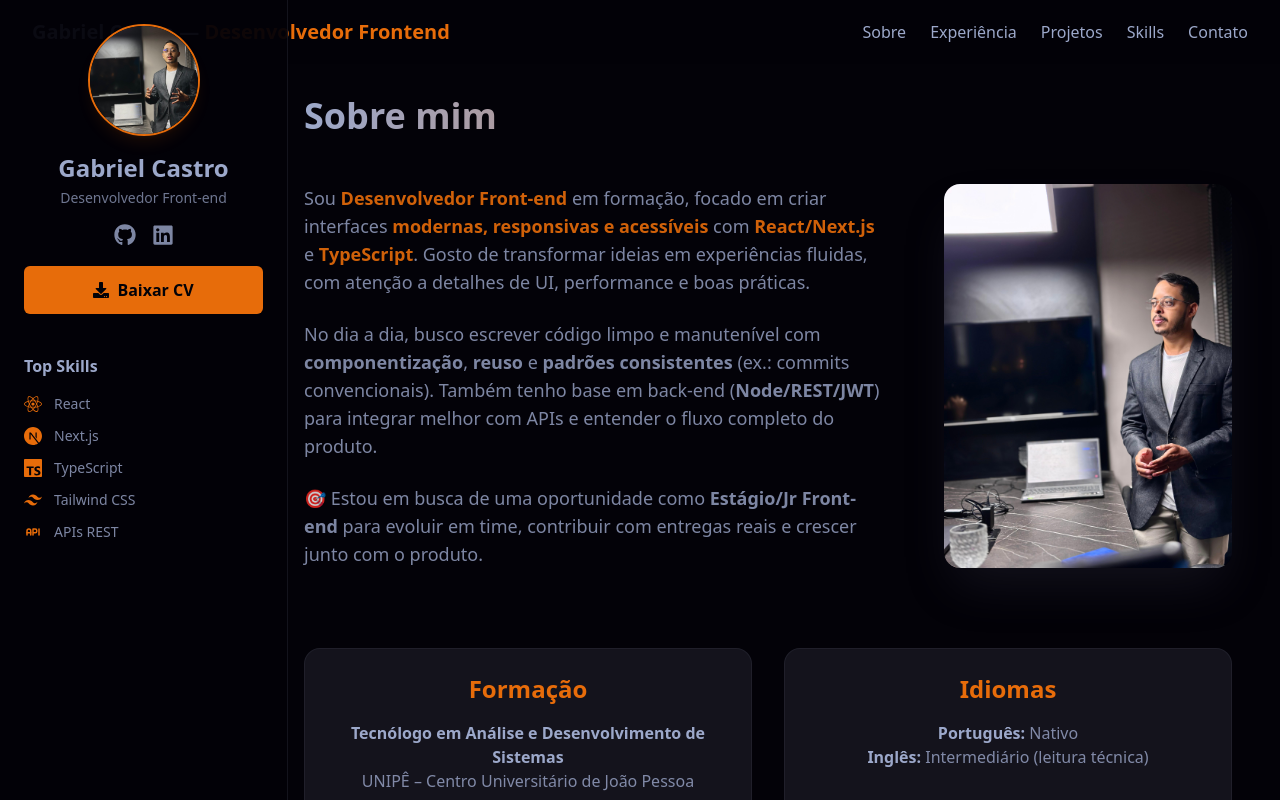
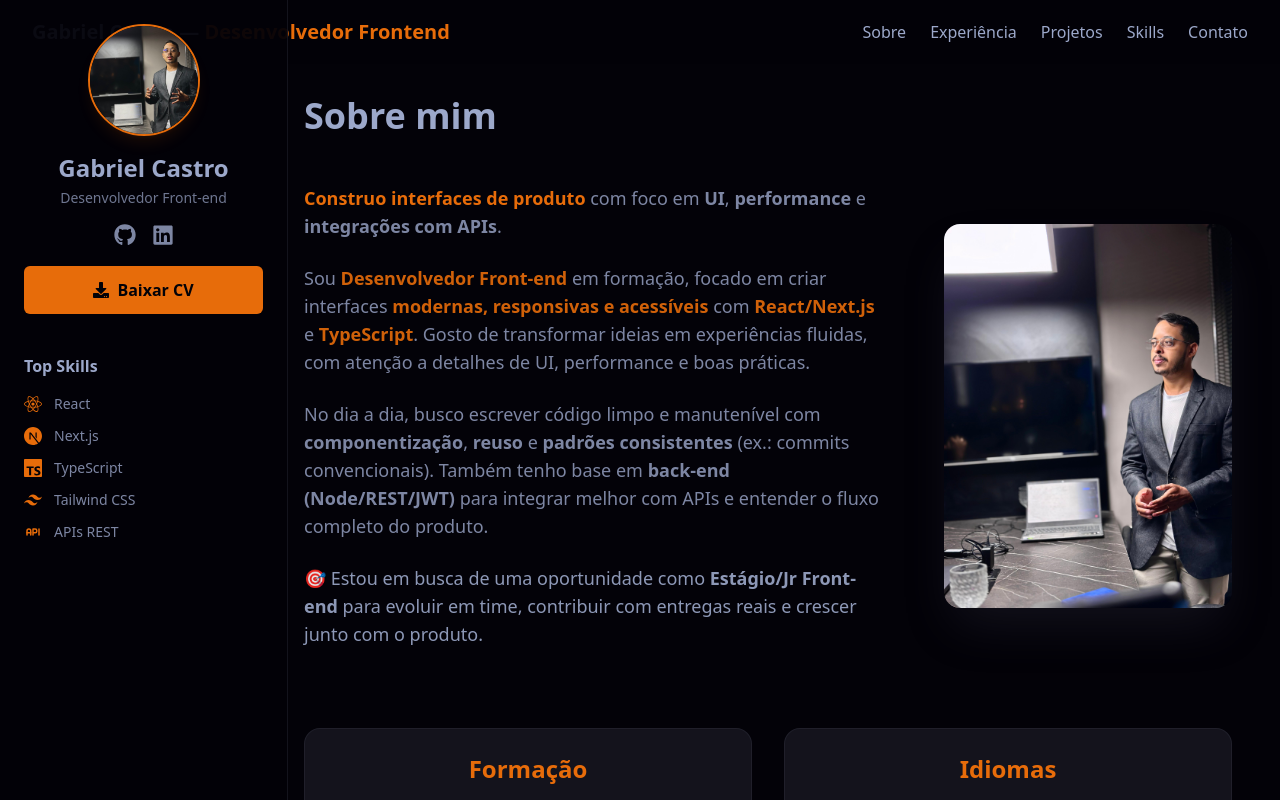
Before and after one commit to DevBielCastro/Gabriel-Castro_Portfolio, a React (Vite) app: page / in a window 1280 px wide. Shown: the top 800 px of the page. Built offline with nearby package versions, Linux system fonts and the light colour scheme.

Commit message:
Correções de textos e melhoria de contraste em cards

```diff
--- a/src/components/About.tsx
+++ b/src/components/About.tsx
@@ -1,36 +1,49 @@
-import aboutPhoto from '../assets/about-photo.jpg';
-import { SectionWrapper } from './SectionWrapper';
+import aboutPhoto from "../assets/about-photo.jpg";
+import { SectionWrapper } from "./SectionWrapper";
 
 export function About() {
   return (
     <SectionWrapper id="about">
       <div className="max-w-7xl mx-auto">
-        <h2 className="text-4xl font-bold mb-12 bg-clip-text text-transparent bg-gradient-to-r from-secondary to-accent">
-          Sobre mim
-        </h2>
+        <h2 className="text-4xl font-bold mb-12 text-secondary">Sobre mim</h2>
 
         <div className="flex flex-col md:flex-row items-center gap-16">
           <div className="md:w-2/3 text-lg text-secondary/80 space-y-6">
             <p>
-              Sou <span className="text-accent/90 font-semibold">Desenvolvedor Front-end</span> em formação, focado em criar
-              interfaces <span className="text-accent/90 font-semibold">modernas, responsivas e acessíveis</span> com{' '}
-              <span className="text-accent/90 font-semibold">React/Next.js</span> e{' '}
-              <span className="text-accent/90 font-semibold">TypeScript</span>.
-              Gosto de transformar ideias em experiências fluidas, com atenção a detalhes de UI, performance e boas práticas.
+              <span className="text-accent font-semibold">
+                Construo interfaces de produto
+              </span>{" "}
+              com foco em <span className="font-semibold">UI</span>,{" "}
+              <span className="font-semibold">performance</span> e{" "}
+              <span className="font-semibold">integrações com APIs</span>.
             </p>
 
             <p>
-              No dia a dia, busco escrever código limpo e manutenível com{' '}
-              <span className="font-semibold">componentização</span>,{' '}
-              <span className="font-semibold">reuso</span> e{' '}
-              <span className="font-semibold">padrões consistentes</span> (ex.: commits convencionais).
-              Também tenho base em back-end (<span className="font-semibold">Node/REST/JWT</span>) para integrar melhor com APIs
-              e entender o fluxo completo do produto.
+              Sou <span className="text-accent/90 font-semibold">Desenvolvedor Front-end</span>{" "}
+              em formação, focado em criar interfaces{" "}
+              <span className="text-accent/90 font-semibold">
+                modernas, responsivas e acessíveis
+              </span>{" "}
+              com <span className="text-accent/90 font-semibold">React/Next.js</span> e{" "}
+              <span className="text-accent/90 font-semibold">TypeScript</span>. Gosto de
+              transformar ideias em experiências fluidas, com atenção a detalhes de UI,
+              performance e boas práticas.
             </p>
 
             <p>
-              🎯 Estou em busca de uma oportunidade como <span className="font-semibold">Estágio/Jr Front-end</span> para evoluir
-              em time, contribuir com entregas reais e crescer junto com o produto.
+              No dia a dia, busco escrever código limpo e manutenível com{" "}
+              <span className="font-semibold">componentização</span>,{" "}
+              <span className="font-semibold">reuso</span> e{" "}
+              <span className="font-semibold">padrões consistentes</span> (ex.: commits
+              convencionais). Também tenho base em{" "}
+              <span className="font-semibold">back-end (Node/REST/JWT)</span> para integrar
+              melhor com APIs e entender o fluxo completo do produto.
+            </p>
+
+            <p className="text-secondary/90">
+              🎯 Estou em busca de uma oportunidade como{" "}
+              <span className="font-semibold">Estágio/Jr Front-end</span> para evoluir em
+              time, contribuir com entregas reais e crescer junto com o produto.
             </p>
           </div>
 
@@ -47,18 +60,23 @@ export function About() {
         <div className="mt-20 grid grid-cols-1 md:grid-cols-2 gap-8 text-center">
           <div className="bg-primary/30 p-6 rounded-2xl border border-primary/30">
             <h3 className="text-2xl font-semibold text-accent mb-4">Formação</h3>
-            <p className="text-secondary font-bold">Tecnólogo em Análise e Desenvolvimento de Sistemas</p>
-            <p className="text-secondary/80">UNIPÊ – Centro Universitário de João Pessoa</p>
-            <p className="text-secondary/60 text-sm mt-1">Conclusão prevista: Dez/2026</p>
+            <p className="text-secondary font-bold">
+              Tecnólogo em Análise e Desenvolvimento de Sistemas
+            </p>
+            <p className="text-secondary/90">UNIPÊ – Centro Universitário de João Pessoa</p>
+            <p className="text-secondary/90 text-sm mt-1">Conclusão prevista: Dez/2026</p>
           </div>
 
           <div className="bg-primary/30 p-6 rounded-2xl border border-primary/30">
             <h3 className="text-2xl font-semibold text-accent mb-4">Idiomas</h3>
             <p className="text-secondary font-bold">
-              Português: <span className="font-normal text-secondary/80">Nativo</span>
+              Português: <span className="font-normal text-secondary/90">Nativo</span>
             </p>
             <p className="text-secondary font-bold">
-              Inglês: <span className="font-normal text-secondary/80">Intermediário (leitura técnica)</span>
+              Inglês:{" "}
+              <span className="font-normal text-secondary/90">
+                Intermediário (leitura técnica)
+              </span>
             </p>
           </div>
         </div>
```
